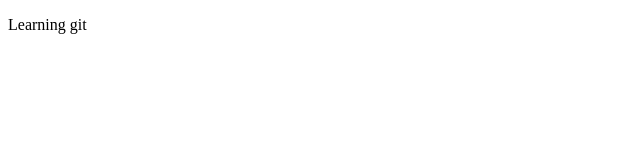
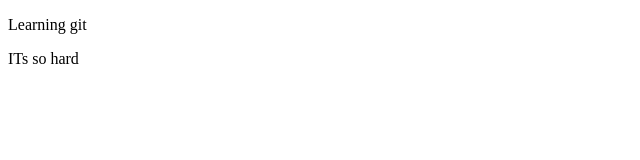
Before and after one commit to SaidurIUT/second_repo, a plain HTML site: page index.html in a window 1280 px wide. Shown: the full height of the page, 0-640 px from the left. Drawn offline with Linux system fonts and the light colour scheme.

Commit message:
new line added

```diff
--- a/index.html
+++ b/index.html
@@ -8,5 +8,6 @@
 </head>
 <body>
     <p>Learning git</p>
+    <p>ITs so hard</p>
 </body>
 </html>
```
